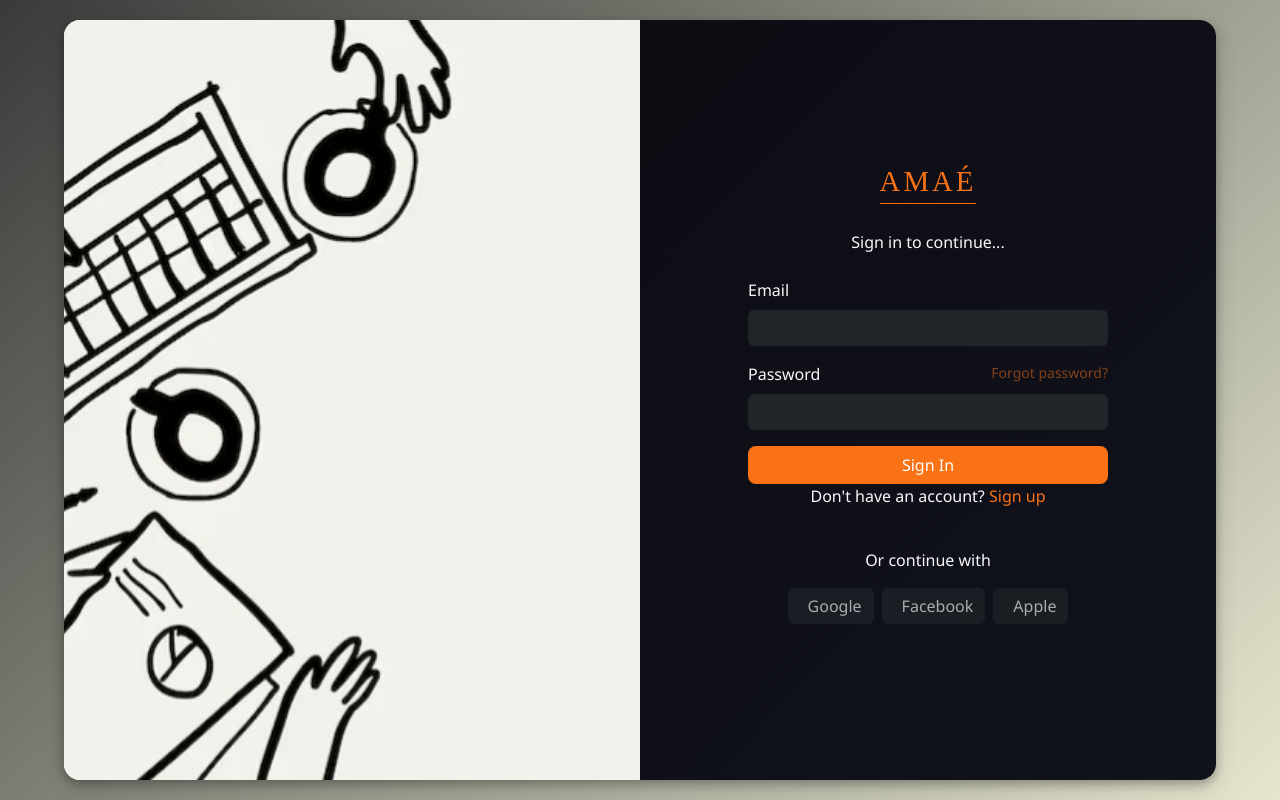
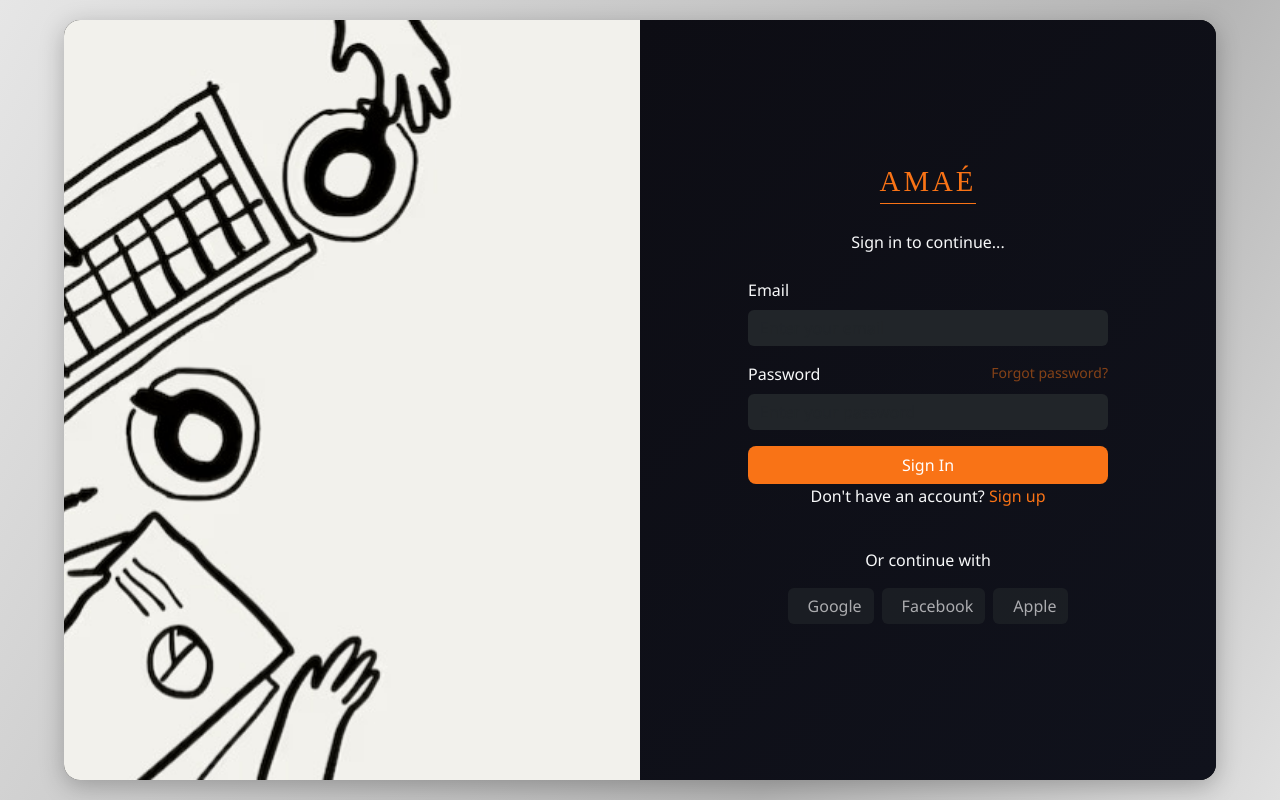
Before and after one commit to AyaHusseinAly/auth-flow-React, a React (Vite) app: page /signin in a window 1280 px wide. Built offline with nearby package versions, Linux system fonts and the light colour scheme; no server answers.

Commit message:
style update

```diff
--- a/src/App.css
+++ b/src/App.css
@@ -4,15 +4,16 @@
 }
 
 body {
-    background: linear-gradient(135deg, #3a3a3a 0%, #e6e6cf 100%);
+    background: linear-gradient(120deg, #e6e6e6 0%, #cfcfcf 30%, #b5b5b5 70%, #e0e0e0 100%);
 }
 
 .main-card {
     /* padding: 2em; */
     width: 90vw;
     height: 95vh;
-    box-shadow: 0 4px 8px 0 rgba(0, 0, 0, 0.2), 0 6px 20px 0 rgba(0, 0, 0, 0.19);
-    text-align: center;
+    background-color: #111;
+    box-shadow: 0 6px 24px rgba(0, 0, 0, 0.25);
+    border-radius: 16px;
 }
 
 
```
